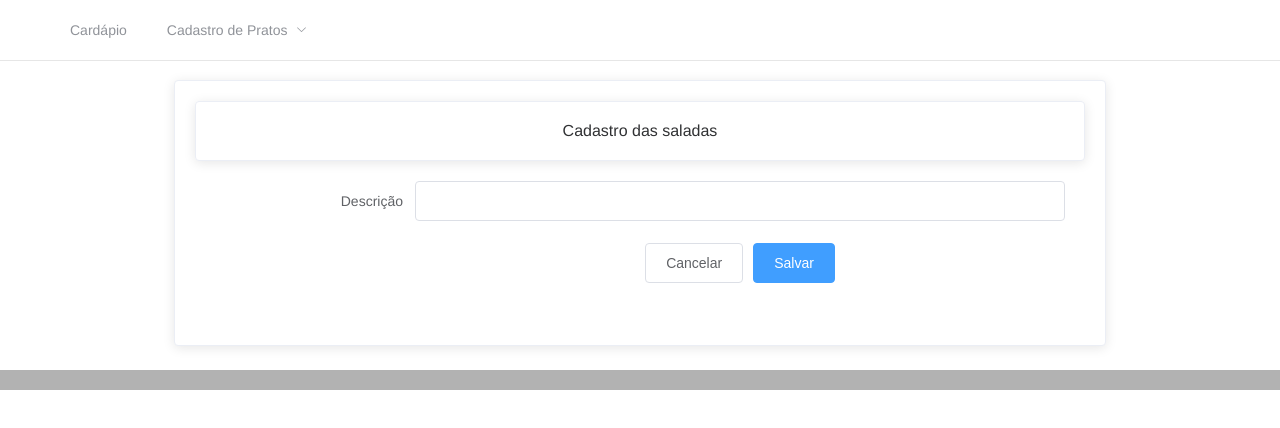
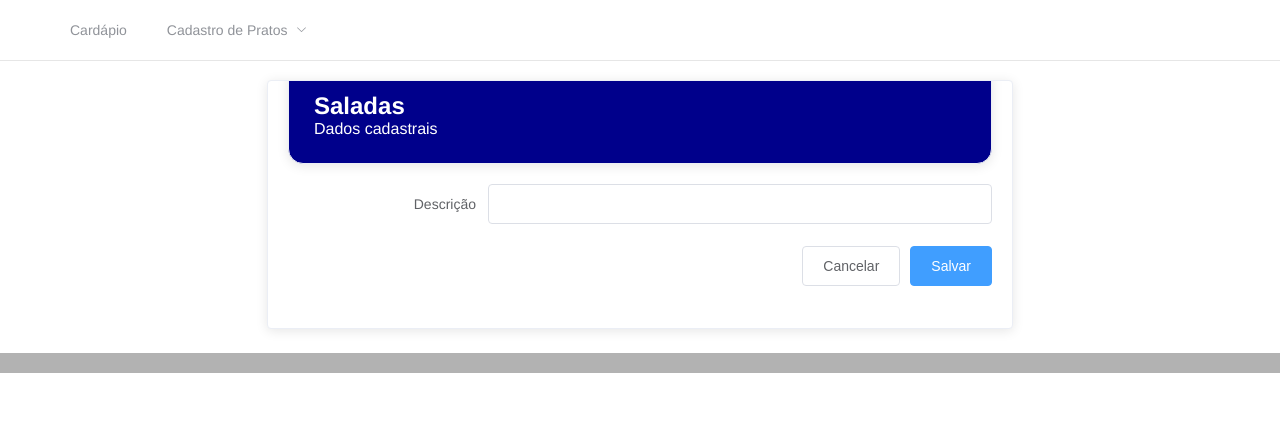
Before and after one commit to deivisondc/slack-dimi-ui, a Vue app: page /cadastro/prato/salada in a window 1280 px wide. Shown: the top 428 px of the page. Built offline with nearby package versions, Linux system fonts and the light colour scheme.

Commit message:
componentizaçao do formLayout

```diff
--- /dev/null
+++ b/src/components/layout/FormLayout.vue
@@ -0,0 +1,33 @@
+<template>
+    <div>
+        <el-card class="form-title">
+            <h2><slot name="title"></slot></h2>
+            <p>Dados cadastrais</p>
+        </el-card>
+        <el-form :model="form" label-width="200px" class="form-content">
+            <slot></slot>
+        </el-form>
+    </div>
+</template>
+
+<script>
+export default {
+
+}
+</script>
+
+<style>
+    .form-title {
+        margin-top: -35px;
+        background-color: darkblue;
+        border-radius: 15px;
+        color: #fff;
+        text-align: left;
+        padding: 5px;
+    }
+
+    .form-content {
+        margin-top: 20px;
+        text-align: right;
+    }
+</style>
--- a/src/components/layout/Layout.vue
+++ b/src/components/layout/Layout.vue
@@ -14,7 +14,9 @@
 
         <el-main>
             <div >
-                <el-card shadow="always" style="width: 75%; display: inline-block;">
+                <el-card
+                    class="layout-content"
+                    shadow="always">
                     <router-view></router-view>
                 </el-card>
 
@@ -47,6 +49,11 @@
         padding: 0;
     }
 
+    .layout-content {
+        width: 60%;
+        display: inline-block;
+    }
+
     .el-footer {
         height: 20px !important;
         background-color: #b2b2b2;
--- a/src/components/pratos/acompanhamento/AcompanhamentoForm.vue
+++ b/src/components/pratos/acompanhamento/AcompanhamentoForm.vue
@@ -1,9 +1,9 @@
 <template>
-    <div>
-        <el-card>
-            <span>Cadastro de acompanhamentos</span>
-        </el-card>
-        <el-form ref="form" :model="form" label-width="200px" style="padding: 20px">
+    <app-form-layout>
+        <template slot="title">
+            Acompanhamento
+        </template>
+        <template>
             <el-form-item label="Descrição">
                 <el-input v-model="form.descricao"></el-input>
             </el-form-item>
@@ -12,11 +12,14 @@
                 <el-button>Cancelar</el-button>
                 <el-button type="primary" @click="onSubmit">Salvar</el-button>
             </el-form-item>
-        </el-form>
-    </div>
+        </template>
+    </app-form-layout>
 </template>
 
 <script>
+
+    import FormLayout from '../../layout/FormLayout'
+
     export default {
         data() {
             return {
@@ -29,6 +32,9 @@
             onSubmit() {
 
             }
+        },
+        components: {
+            AppFormLayout: FormLayout
         }
     }
 </script>
--- a/src/components/pratos/principal/PrincipalForm.vue
+++ b/src/components/pratos/principal/PrincipalForm.vue
@@ -1,10 +1,9 @@
 <template>
-    <div>
-        <el-card>
-            <span>Cadastro do prato principal</span>
-        </el-card>
-
-        <el-form :model="form" label-width="200px" style="padding: 20px">
+    <app-form-layout>
+        <template slot='title'>
+            Prato principal
+        </template>
+        <template>
             <el-form-item label="Descrição">
                 <el-input v-model="form.descricao"></el-input>
             </el-form-item>
@@ -13,11 +12,13 @@
                 <el-button>Cancelar</el-button>
                 <el-button type="primary" @click="onSubmit">Salvar</el-button>
             </el-form-item>
-        </el-form>
-    </div>
+        </template>
+    </app-form-layout>
 </template>
 
 <script>
+    import FormLayout from '../../layout/FormLayout'
+
     export default {
         data() {
             return {
@@ -30,10 +31,15 @@
             onSubmit() {
 
             }
+        },
+        components: {
+            AppFormLayout: FormLayout
         }
     }
 </script>
 
 <style scoped>
 
+
+
 </style>
--- a/src/components/pratos/salada/SaladaForm.vue
+++ b/src/components/pratos/salada/SaladaForm.vue
@@ -1,9 +1,10 @@
 <template>
-    <div>
-        <el-card>
-            <span>Cadastro das saladas</span>
-        </el-card>
-        <el-form ref="form" :model="form" label-width="200px" style="padding: 20px">
+    <app-form-layout>
+        <template slot='title'>
+            Saladas
+        </template>
+
+        <template>
             <el-form-item label="Descrição">
                 <el-input v-model="form.descricao"></el-input>
             </el-form-item>
@@ -12,11 +13,13 @@
                 <el-button>Cancelar</el-button>
                 <el-button type="primary" @click="onSubmit">Salvar</el-button>
             </el-form-item>
-        </el-form>
-    </div>
+        </template>
+    </app-form-layout>
 </template>
 
 <script>
+    import FormLayout from '../../layout/FormLayout'
+
     export default {
         data() {
             return {
@@ -29,6 +32,9 @@
             onSubmit() {
 
             }
+        },
+        components: {
+            AppFormLayout: FormLayout
         }
     }
 </script>
```
